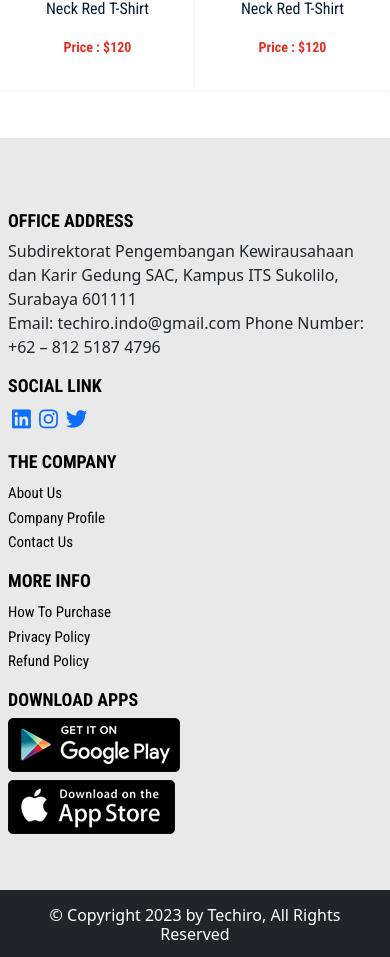
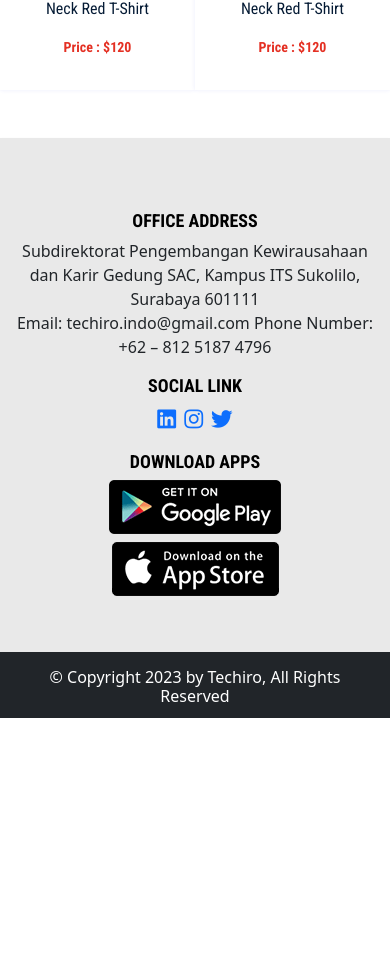
Before and after one commit to Techiro-id/Front-End-Techimerce, a React (Create React App) app: page / in a window 390 px wide. Shown: the part 5158-6115 px from the top of the page. After the commit the page ends 5876 px from the top, so only its background shows below. Built offline with nearby package versions, Linux system fonts and the light colour scheme.

Commit message:
add: finishing footer on mobile and desktop

```diff
--- a/src/components/common/FooterMobile.jsx
+++ b/src/components/common/FooterMobile.jsx
@@ -1,11 +1,49 @@
-import React, { Component } from 'react'
+import React, { Component, Fragment } from 'react'
+import { Col, Container, Row } from 'react-bootstrap'
+import { Link } from 'react-router-dom'
+import Apple from '../../assets/images/apple.png'
+import Google from '../../assets/images/google.png'
 
  class FooterMobile extends Component {
      render() {
           return (
-               <div>
+               <Fragment>
+               <div className="footerback m-0 mt-5 pt-3 shadow-sm">
+                            <Container className="text-center">
+             <Row className="px-0 my-5">
+                  <Col className="p-2" lg={3} md={3} sm={6} xs={12}>
+                       <h5 className="footer-menu-title">OFFICE ADDRESS</h5>
+                       <p>Subdirektorat Pengembangan Kewirausahaan dan Karir Gedung SAC, Kampus ITS Sukolilo, Surabaya 601111<br></br>
+                    Email: techiro.indo@gmail.com
+                    Phone Number: +62 – 812 5187 4796
+                       </p>
+                       <h5 className="footer-menu-title">SOCIAL LINK</h5>
+                         <a href="https://www.linkedin.com/company/techiro?originalSubdomain=id"><i className="fab m-1 h4 fa-linkedin"></i></a>
+                         <a href="https://www.instagram.com/techiro.id/"><i className="fab m-1 h4 fa-instagram"></i></a>
+                         <a href="https://twitter.com/techiroindo"><i className="fab m-1 h4 fa-twitter"></i></a>
+                  </Col>
 
-               </div>
+
+                  <Col className="p-2" lg={3} md={3} sm={6} xs={12}>
+                  <h5 className="footer-menu-title">DOWNLOAD APPS</h5>
+                  <a><img src={Google}  /></a><br></br>
+                  <a><img className="mt-2" src={Apple}  /></a><br></br>
+                  </Col>
+
+             </Row>
+                            </Container>
+
+     <Container fluid={true} className="text-center m-0 pt-3 pb-1 bg-dark">
+                            <Container>
+                                 <Row>
+               <h6 className="text-white">© Copyright 2023 by Techiro, All Rights Reserved</h6>
+                                 </Row>
+                            </Container>
+                       </Container>
+
+                            </div>
+
+                       </Fragment>
           )
      }
 }
--- a/src/pages/HomePage.jsx
+++ b/src/pages/HomePage.jsx
@@ -8,7 +8,7 @@ import NavMenuDesktop from '../components/common/NavMenuDesktop'
 import NavMenuMobile from '../components/common/NavMenuMobile'
 import HomeTopMobile from '../components/home/HomeTopMobile'
 import FooterDesktop from '../components/common/FooterDesktop'
-
+import FooterMobile from '../components/common/FooterMobile'
 class AppRoute extends Component {
      render() {
           return (
@@ -27,7 +27,13 @@ class AppRoute extends Component {
                 <NewArrival />
                 <Categories />
                 <Collection />
-                <FooterDesktop/>
+                <div className="Desktop">
+                    <FooterDesktop/>
+                </div>
+
+                <div className="Mobile">
+                    <FooterMobile/>
+                </div>
             </Fragment>
           )
      }
```
